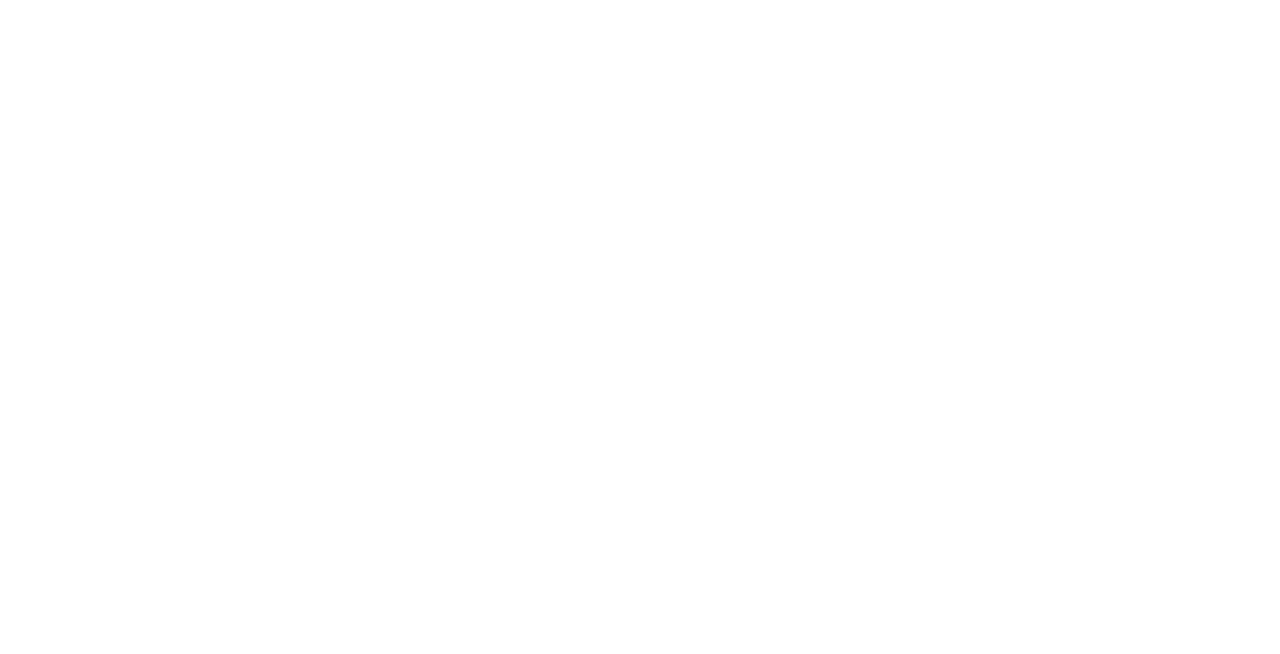
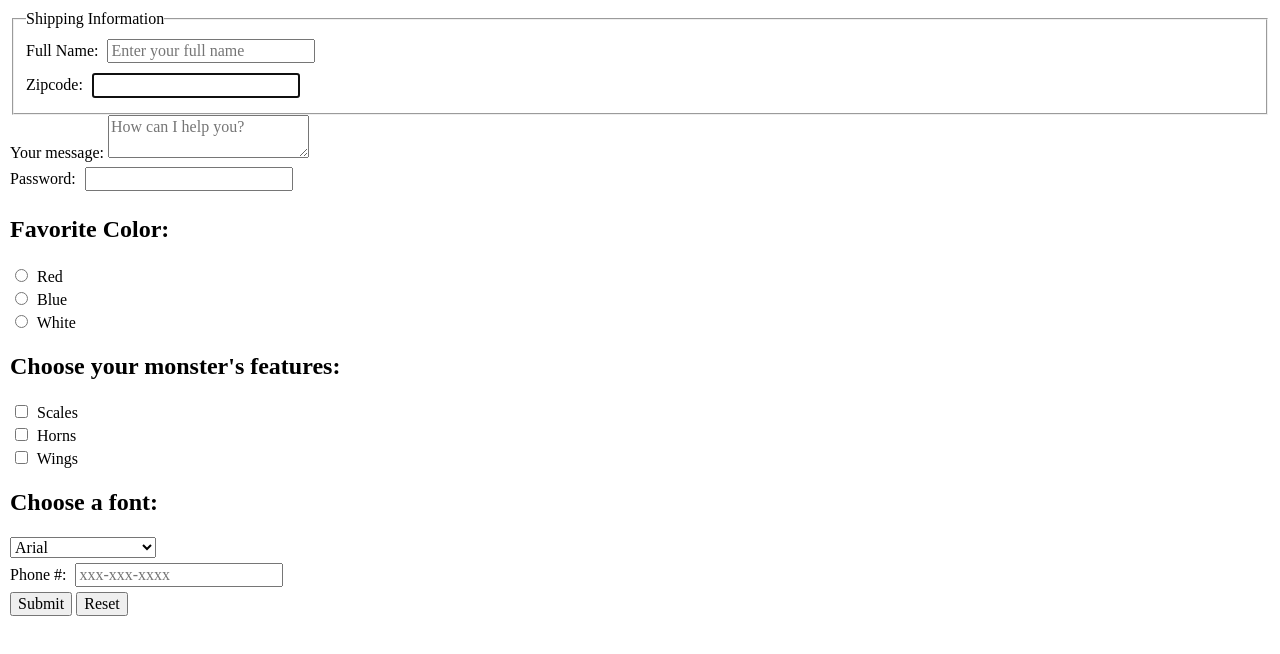
Before and after one commit to ashleykt/html-forms, a plain HTML site: page index.html in a window 1280 px wide. Drawn offline with nearby package versions, Linux system fonts and the light colour scheme.

Commit message:
Add files via upload

```diff
--- a/index.html
+++ b/index.html
@@ -13,6 +13,98 @@
   </head>
 
   <body>
-    <main></main>
+    <main>
+      <form>
+        <fieldset>
+          <legend>Shipping Information</legend>
+          <div>
+            <label for="name">Full Name:</label>
+            <input
+              id="name"
+              type="text"
+              name="name"
+              placeholder="Enter your full name"
+            />
+          </div>
+          <div>
+            <label for="location">Zipcode:</label>
+            <input
+              id="location"
+              type="text"
+              name="zipcode"
+              autofocus="on"
+              maxlength="5"
+              required
+            />
+          </div>
+        </fieldset>
+        <div>
+          <label for="form-message">Your message:</label>
+          <textarea
+            id="form-message"
+            name="message"
+            autofocus="on"
+            required
+            maxlength="200"
+            placeholder="How can I help you?"
+          ></textarea>
+        </div>
+        <div>
+          <label for="password">Password:</label>
+          <input id="password" type="password" name="password" minlength="8" />
+        </div>
+        <div>
+          <h2>Favorite Color:</h2>
+          <div>
+            <input id="red" name="color" type="radio" value="red" />
+            <label for="red">Red</label>
+          </div>
+          <div>
+            <input id="blue" name="color" type="radio" value="blue" />
+            <label for="blue">Blue</label>
+          </div>
+          <div>
+            <input id="white" name="color" type="radio" value="white" />
+            <label for="white">White</label>
+          </div>
+        </div>
+        <div>
+          <h2>Choose your monster's features:</h2>
+          <div>
+            <input name="scales" type="checkbox" id="scales" />
+            <label for="scales">Scales</label>
+          </div>
+          <div>
+            <input name="horns" type="checkbox" id="horns" />
+            <label for="horns">Horns</label>
+          </div>
+          <div>
+            <input name="wings" type="checkbox" id="wings" />
+            <label for="wings">Wings</label>
+          </div>
+        </div>
+        <div>
+          <h2>Choose a font:</h2>
+          <select name="fonts" size="1">
+            <option value="arial">Arial</option>
+            <option value="times">Times New Roman</option>
+            <option value="comicsans">Comic Sans</option>
+            <option value="papyrus">Papyrus</option>
+          </select>
+        </div>
+        <div>
+          <label for="phone">Phone #:</label>
+          <input
+            id="phone"
+            type="text"
+            name="phone"
+            pattern="\d{3}[\-]\d{3}[\-]\d{4}"
+            placeholder="xxx-xxx-xxxx"
+          />
+        </div>
+        <button type="submit">Submit</button>
+        <button type="reset">Reset</button>
+      </form>
+    </main>
   </body>
 </html>
```
